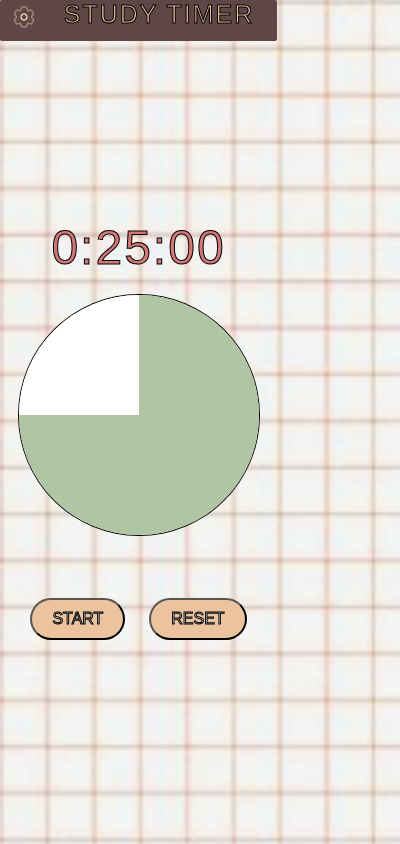
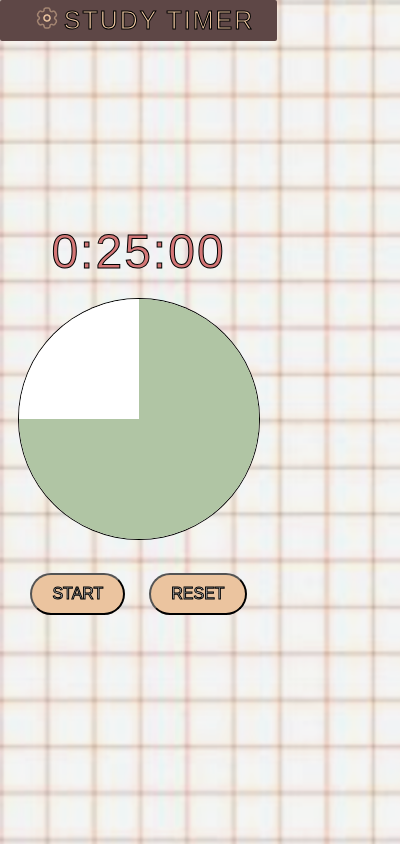
Before and after one commit to zrogerye/Legal, a browser extension: page popup.html in a window 400 px wide. Drawn offline with Linux system fonts and the light colour scheme; a web font is replaced by a local one.

Commit message:
changed spacing
changed the spacing of the buttons and the chart. Also changed the centering of the logo but the setting button is not on the left

```diff
--- a/popup.css
+++ b/popup.css
@@ -49,6 +49,7 @@ body {
     width: 100%;
     order: 2; /* Positioning below the timer display and above input container */
     font-size: 16px;
+    padding-bottom: 20px;
   }
 
   button {
@@ -65,6 +66,10 @@ body {
     float: left;
     padding: 5px;
     padding-left: 12px;
+
+    /* display: block;
+    margin-left: auto;
+    margin-right: auto; */
   }
 
   .top-bar{
@@ -79,6 +84,11 @@ body {
     overflow-y: hidden;
     width: 277px;
     height: 40.7px;
+
+    /* need to change */
+    display: flex;
+    justify-content: center;
+    align-items: center;
   }
 
   .top-bar li a{
@@ -93,6 +103,7 @@ body {
     font-style: normal;
     color: white;
     text-decoration: none;
+    text-align: center;
   }
 
   #timer-logo{
```
Also changed, not shown: popup.html (+2 -1 lines).
